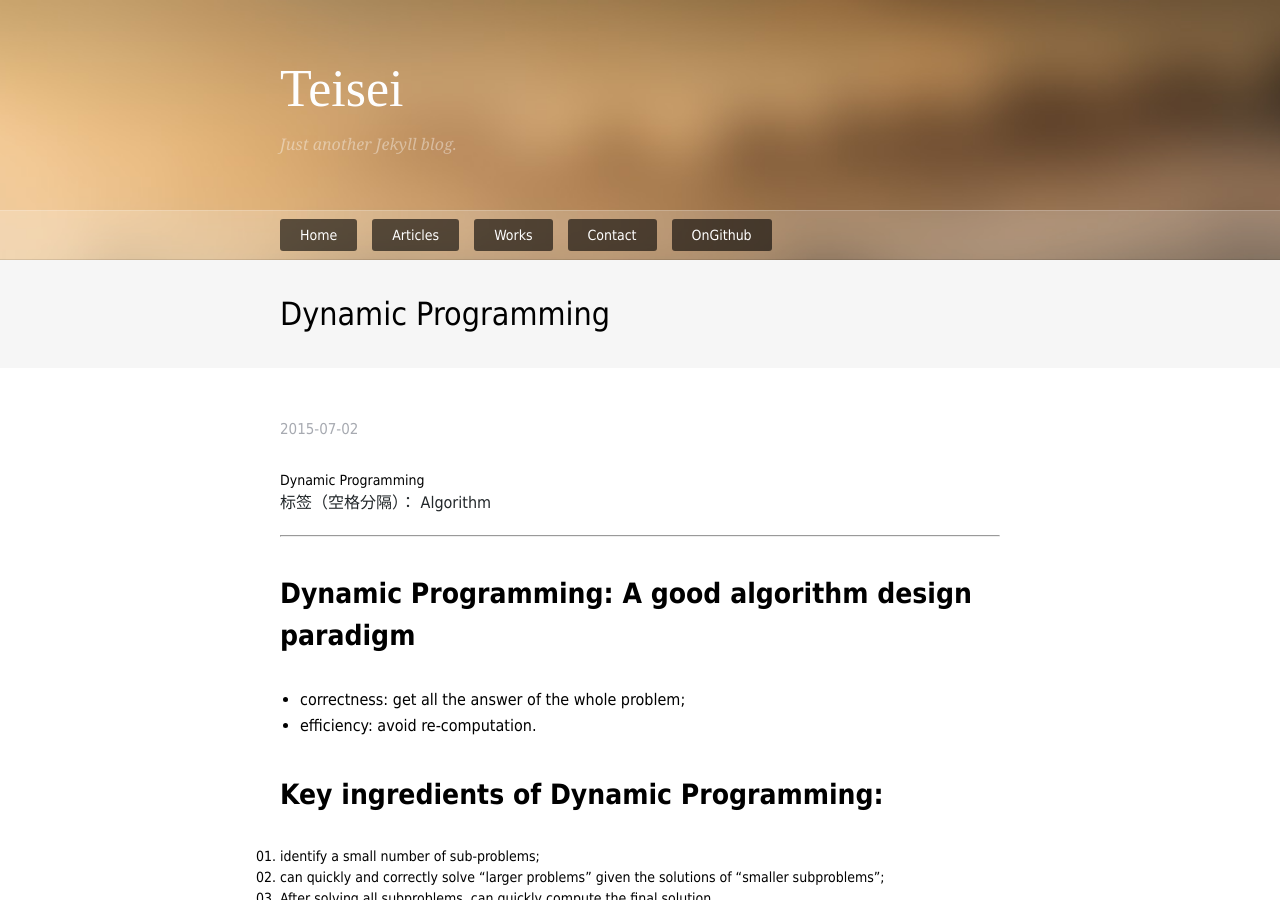
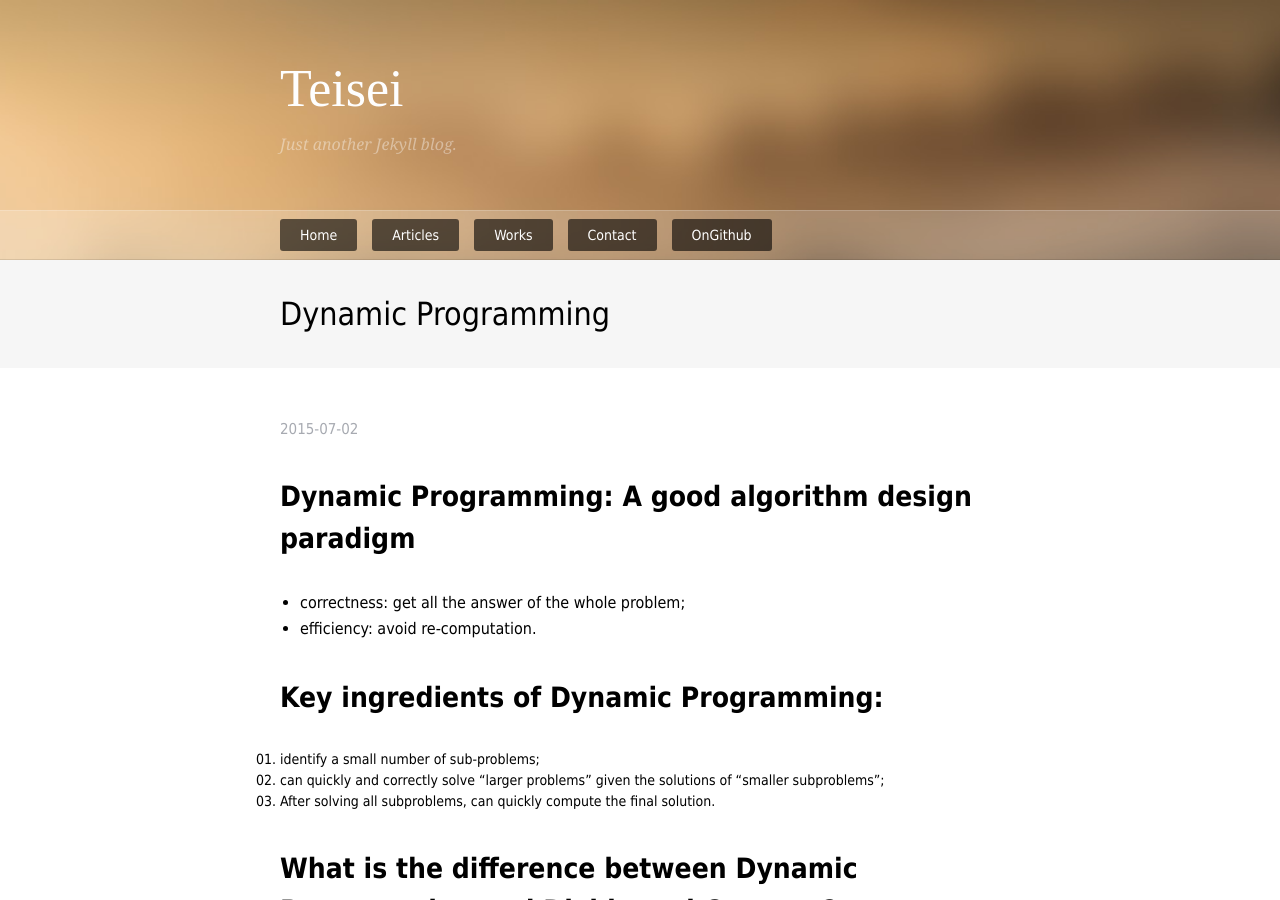
Before and after one commit to Teisei/teisei.github.com, a Jekyll site: the page built from _posts/2015-07-02-Dynamic-Programming.md, in a window 1280 px wide and 900 px high. Built offline with Jekyll 4.4.1, drawn with Linux system fonts in a browser that asks for light colours; nearby versions of some CDN libraries; some web fonts are replaced.

Commit message:
DP107.04-6

```diff
--- a/_posts/2015-07-02-Dynamic-Programming.md
+++ b/_posts/2015-07-02-Dynamic-Programming.md
@@ -4,11 +4,8 @@ title: Dynamic Programming
 description: This article introduce Dynamic Programming, a useful programming design paradigm.
 keywords: Algorithm
 ---
-# Dynamic Programming
 
-标签（空格分隔）： Algorithm
 
----
 ##Dynamic Programming: A good algorithm design paradigm
 + correctness: get all the answer of the whole problem;
 + efficiency: avoid re-computation.
```
